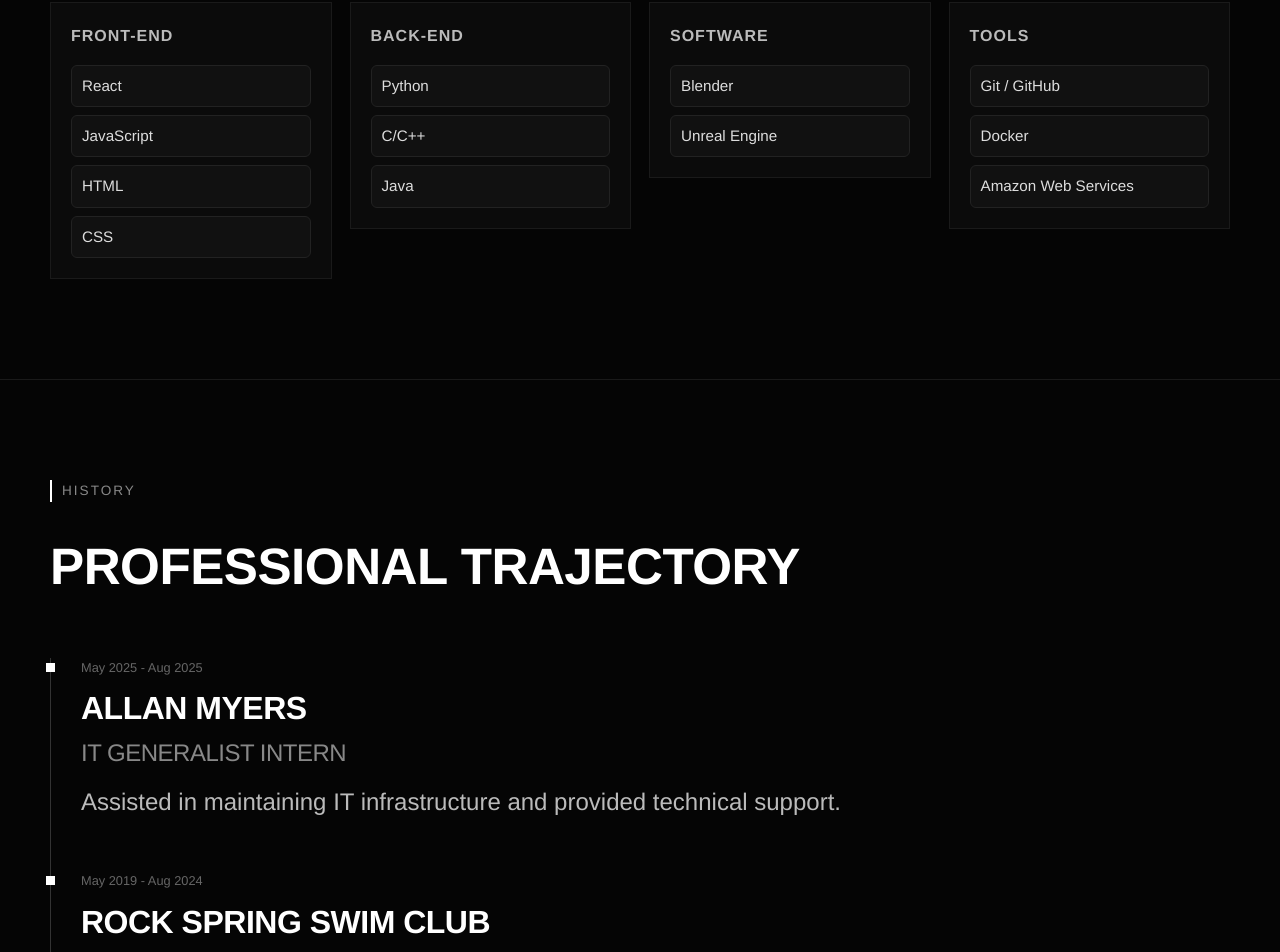
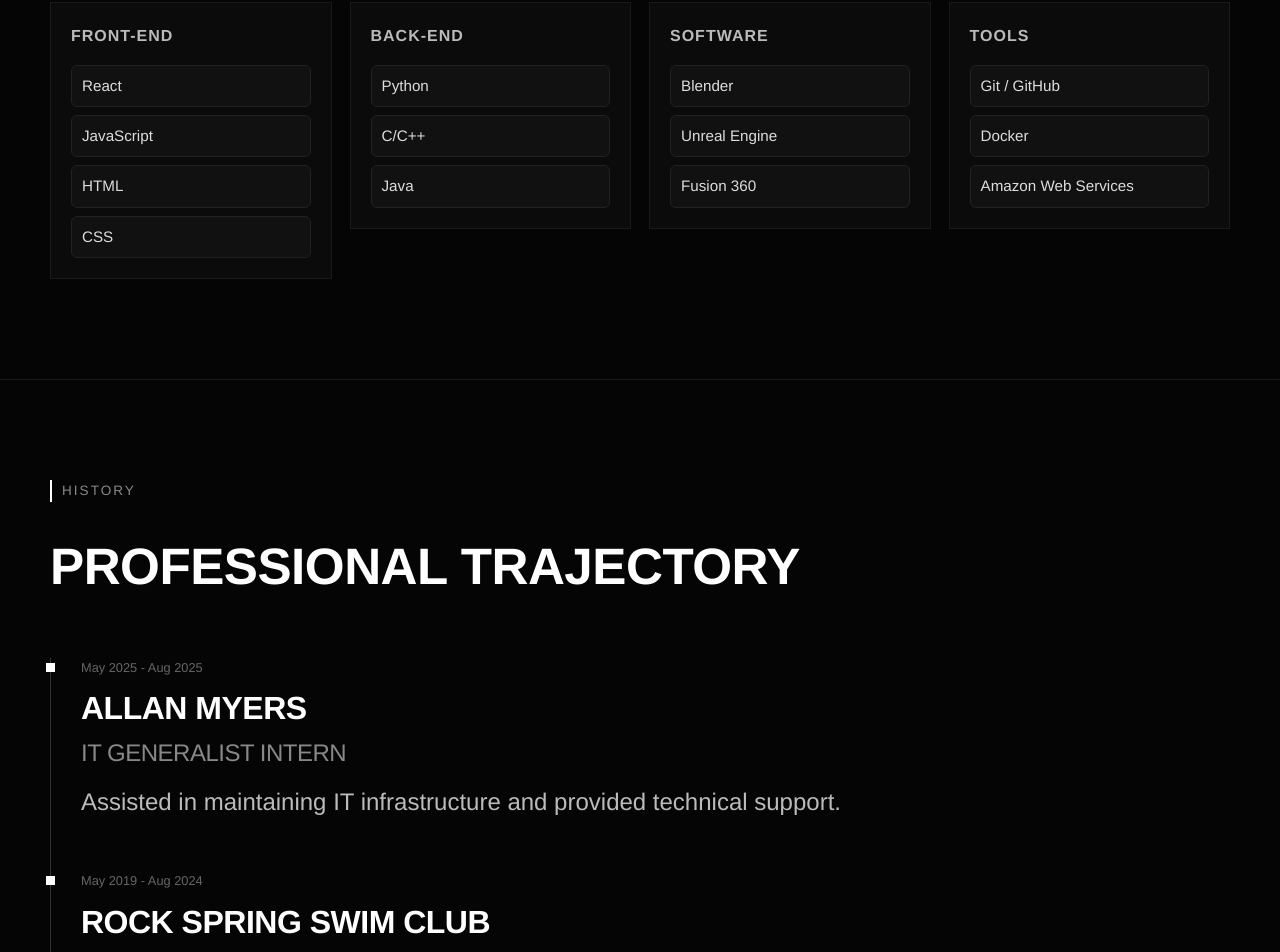
Before and after one commit to DevinCoster/portfoliowebsite, a React (Create React App) app: page / in a window 1280 px wide. Shown: the part 3011-3963 px from the top of the page. Built offline with nearby package versions, Linux system fonts and the light colour scheme.

Commit message:
Add Fusion 360 to Software list in App.js

```diff
--- a/src/App.js
+++ b/src/App.js
@@ -152,6 +152,7 @@
         "Software": [
             "Blender",
             "Unreal Engine",
+            "Fusion 360"
         ],
         "Tools": [
             "Git / GitHub",
```
